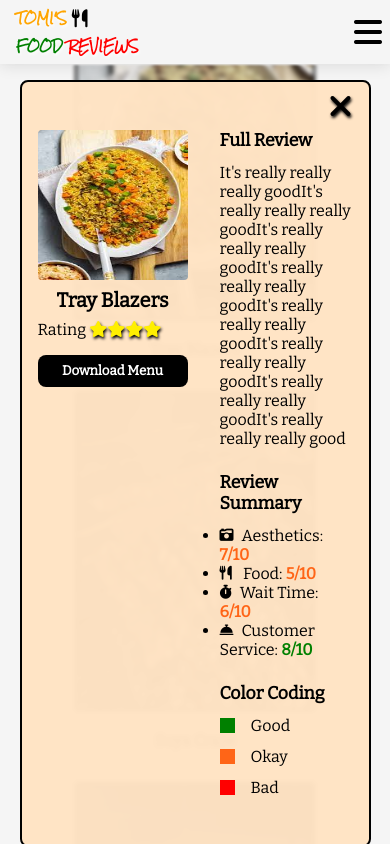
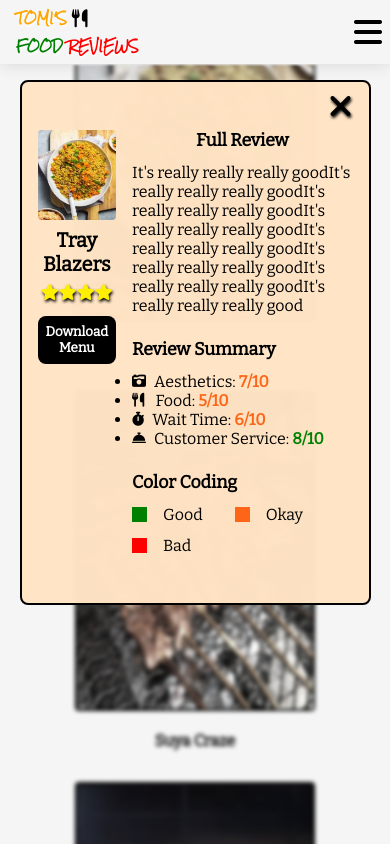
Before and after one commit to tomjames156/food_reviews, a plain HTML site: page index.html in a window 390 px wide. Both pictures are taken after a click on the picture 195 px from the left and 693 px from the top of the page. Shown: the part 533-1377 px from the top of the page. Drawn offline with nearby package versions, Linux system fonts and the light colour scheme; a web font is replaced by a local one.

Commit message:
updated the full review css

```diff
--- a/blog.css
+++ b/blog.css
@@ -523,8 +523,25 @@ small{
     }
 
     .full_review{
-        left: 0;
+        column-gap: 1rem;
+    }
+
+    .full_review div:first-of-type{
+        display: flex;
+        align-items: center;
+    }
+
+    .full_review img{
         width: 100%;
+        height: 90px;
+    }
+
+    #rating_text{
+        display: none;
+    }
+
+    #rating{
+        display: flex;
     }
 
     .content-container > div:nth-of-type(2){
--- a/blog.js
+++ b/blog.js
@@ -90,7 +90,7 @@ const restaurants_info = [
 
 function showReview(restaurant_obj){
     vendorName.innerHTML = restaurant_obj.restaurant_name;
-    reviewRating.innerHTML = `Rating ${computeRating(restaurant_obj.rating)}`;
+    reviewRating.innerHTML = `<span id="rating_text">Rating</span> ${computeRating(restaurant_obj.rating)}`;
     if (restaurant_obj.review == ''){
         reviewText.innerHTML = `It's really really really goodIt's really really really goodIt's really really really goodIt's really really really goodIt's really really really goodIt's really really really goodIt's really really really goodIt's really really really good`;
     }else{
```
